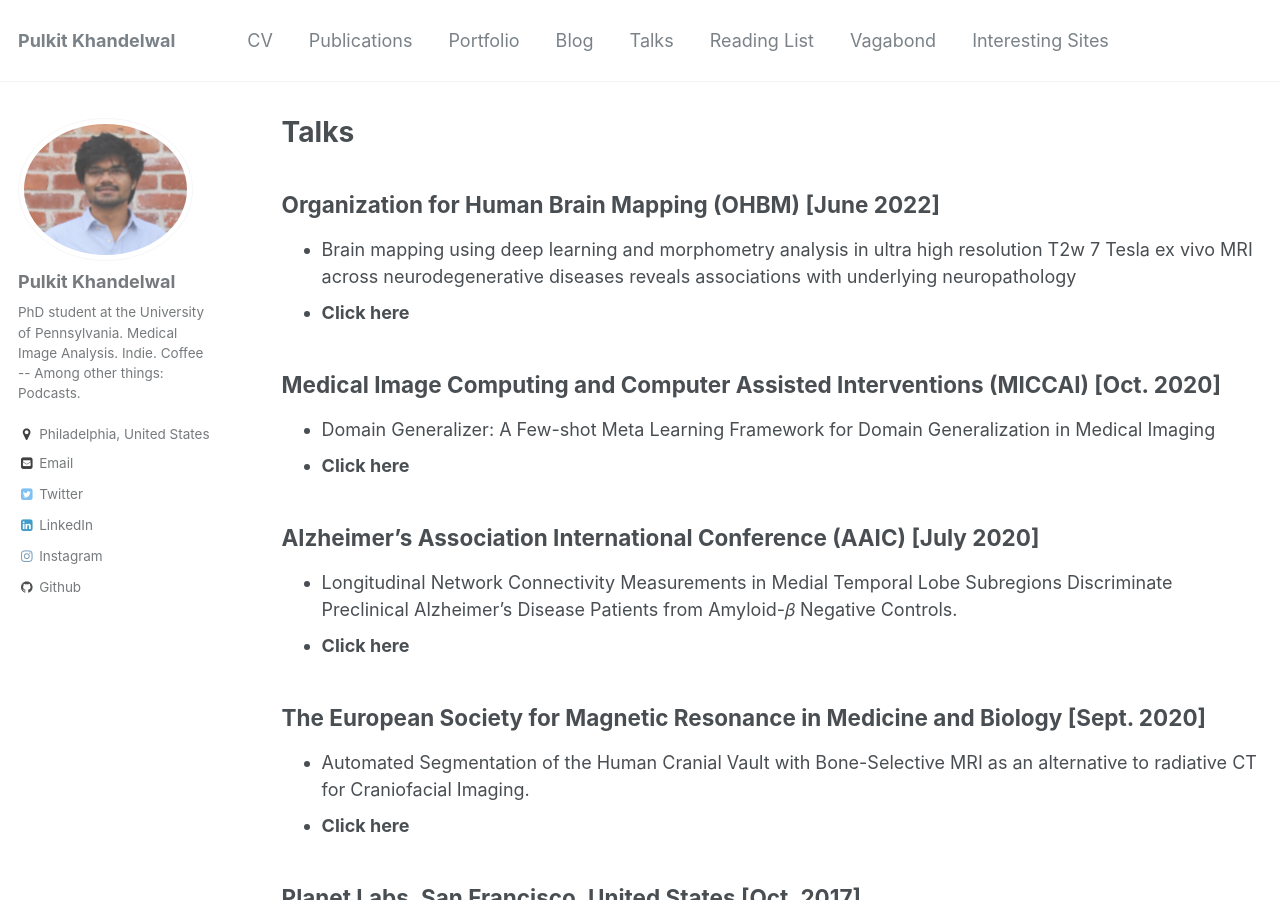
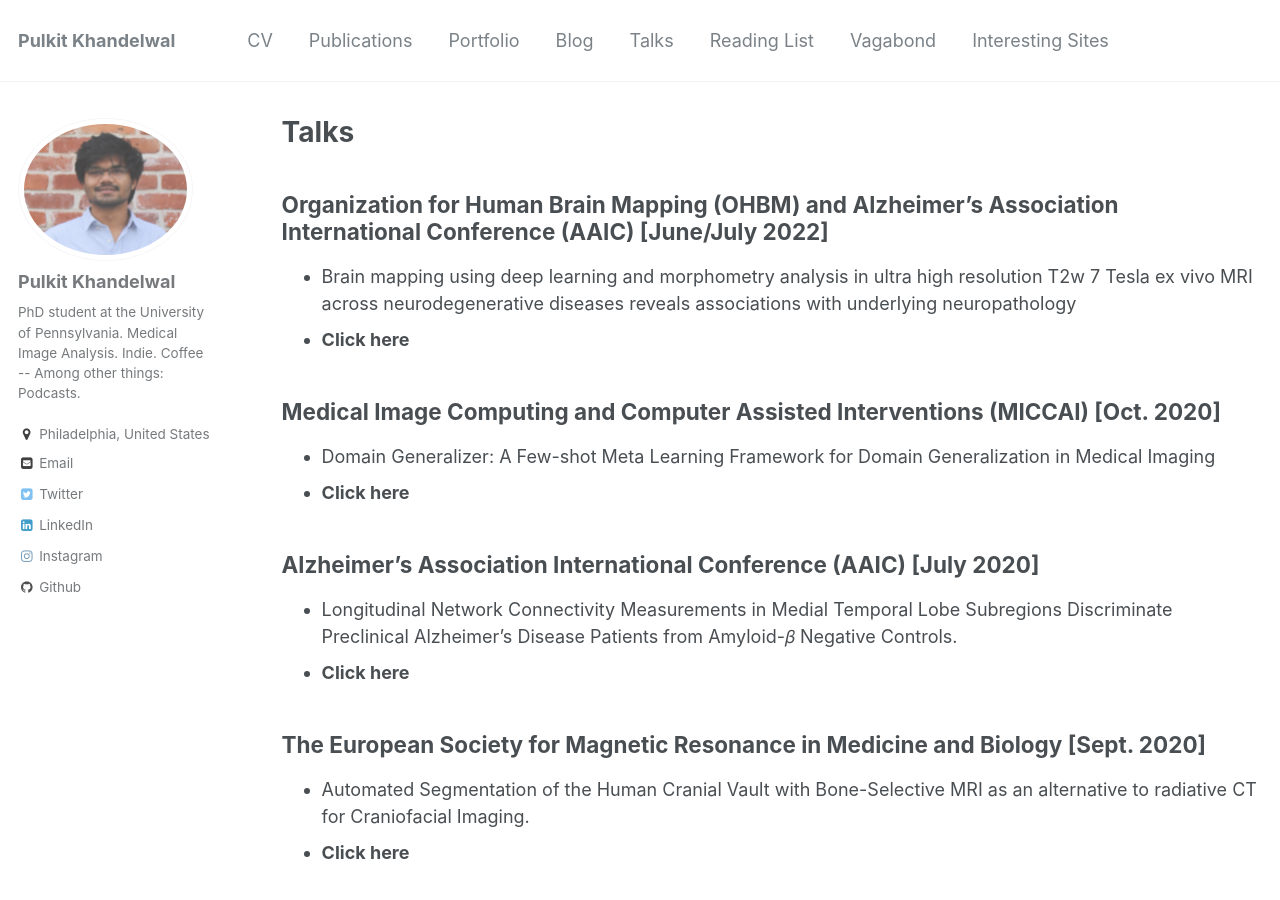
Before and after one commit to Pulkit-Khandelwal/pulkit-khandelwal.github.io, a Jekyll site: the page built from _pages/talks.md, in a window 1280 px wide and 900 px high. Built offline with Jekyll 4.4.1, drawn with Linux system fonts in a browser that asks for light colours.

Commit message:
Update talks.md

```diff
--- a/_pages/talks.md
+++ b/_pages/talks.md
@@ -17,7 +17,7 @@
 * [**Click here**](https://drive.google.com/file/d/1zBAKiiXr1-HIOd3-5-InWHX7zY48wDwW/view?usp=sharing) for the poster.
 -->
 
-## Organization for Human Brain Mapping (OHBM) [June 2022]
+## Organization for Human Brain Mapping (OHBM) and Alzheimer's Association International Conference (AAIC) [June/July 2022]
 * Brain mapping using deep learning and morphometry analysis in ultra high resolution T2w 7 Tesla ex vivo MRI across neurodegenerative diseases reveals associations with underlying neuropathology
 * [**Click here**](https://youtu.be/e1XtdM61gkY)
 
```
